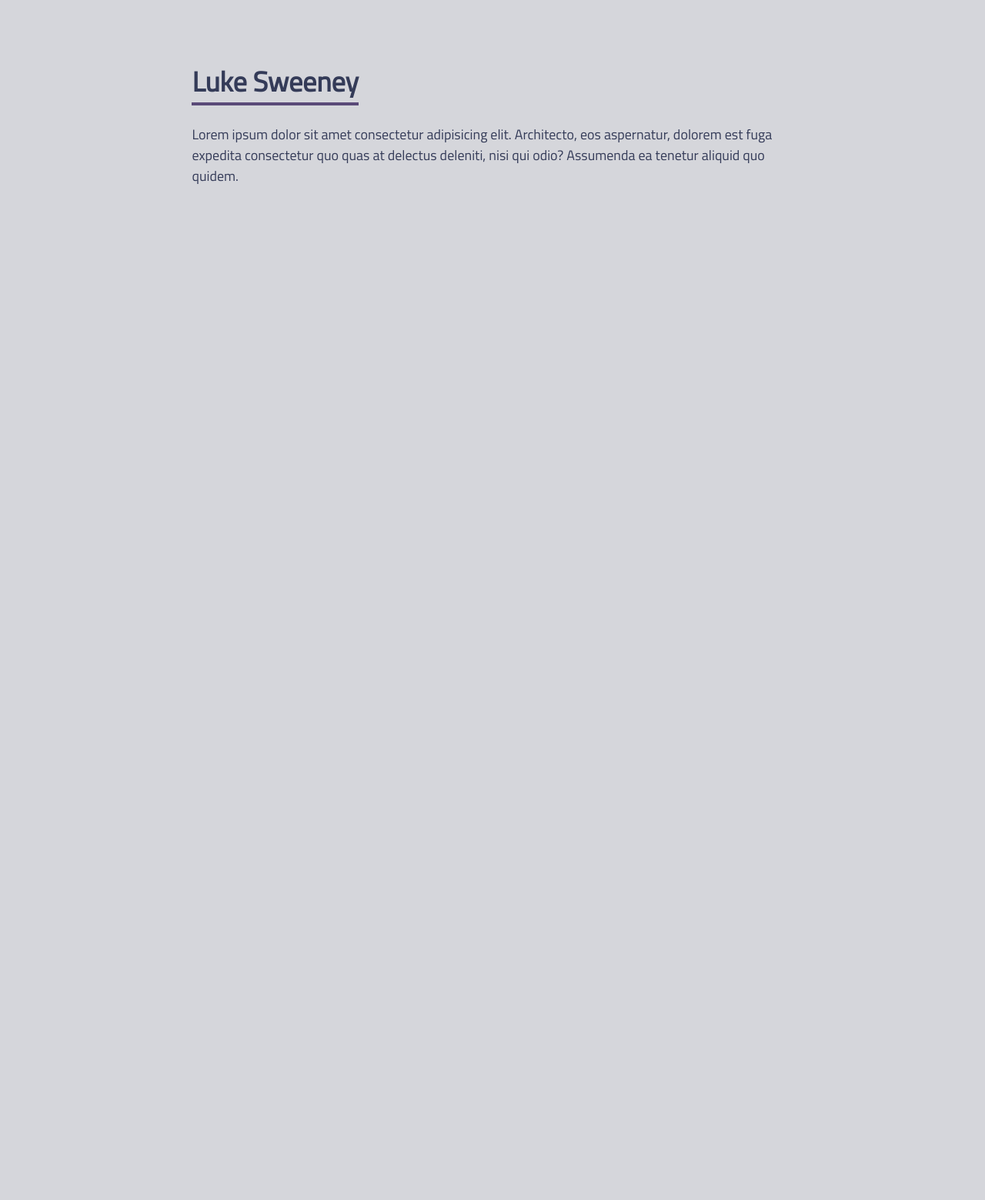
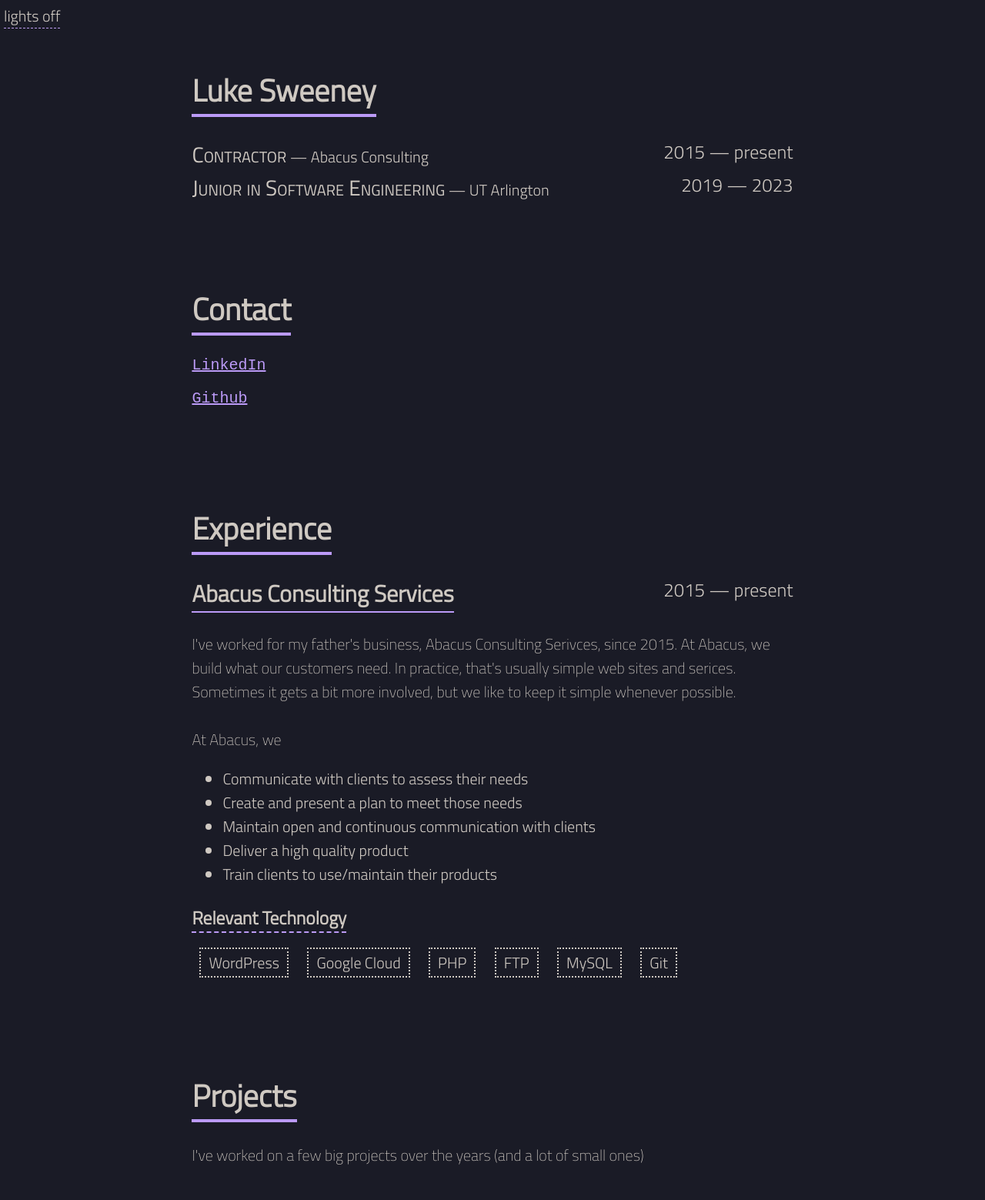
Before and after one commit to llamicron/llamicron.github.io, a plain HTML site: page index.html in a window 1280 px wide. Shown: the whole page at 77% size. Before the commit the page ends 800 px from the top, so only its background shows below. Drawn offline with Linux system fonts and the light colour scheme.

Commit message:
Adds a lot more content

```diff
--- a/fonts/fonts.css
+++ b/fonts/fonts.css
@@ -9,6 +9,11 @@
 }
 
 @font-face {
+  font-family: "Titillium SemiBold";
+  src: url("TitilliumWeb-SemiBold.ttf");
+}
+
+@font-face {
   font-family: "Titillium Italic";
   src: url("TitilliumWeb-Italic.ttf");
 }
@@ -17,3 +22,8 @@
   font-family: "Titillium Light";
   src: url("TitilliumWeb-Light.ttf");
 }
+
+@font-face {
+  font-family: "Titillium ExtraLight";
+  src: url("TitilliumWeb-ExtraLight.ttf");
+}
--- a/index.html
+++ b/index.html
@@ -1,22 +1,88 @@
 <html>
 
 <head>
+    <title>Luke</title>
     <link rel="stylesheet" href="fonts/fonts.css">
     <link rel="stylesheet" href="styles.css">
 </head>
 
 
 
-<body class="light">
+<body>
+    <div id="lights">lights off</div>
+
     <div class="container">
-
         <h1>Luke Sweeney</h1>
 
-        Lorem ipsum dolor sit amet consectetur adipisicing elit. Architecto, eos aspernatur, dolorem est fuga expedita consectetur quo quas at delectus deleniti, nisi qui odio? Assumenda ea tenetur aliquid quo quidem.
+        <div>
+            <div class="lead">Contractor</div> &mdash; Abacus Consulting
+            <div class="time">2015 &mdash; present</div>
+        </div>
+
+        <div>
+            <div class="lead">Junior in Software Engineering</div> &mdash; UT Arlington
+            <div class="time">2019 &mdash; 2023</div>
+        </div>
     </div>
 
 
-    <script src="main.js"></script>
+    <div class="container">
+        <h1>Contact</h1>
+
+        <!-- <pre>luke@thesweeneys.org</pre>
+        <pre>(979) 383-9991</pre> -->
+        <pre><a href="https://www.linkedin.com/in/luke-s-294764108/">LinkedIn</a></pre>
+        <pre><a href="https://github.com/llamicron">Github</a></pre>
+    </div>
+
+    <div class="container">
+        <h1>Experience</h1>
+
+        <div>
+            <div class="time">2015 &mdash; present</div>
+            <h2>Abacus Consulting Services</h2>
+        </div>
+
+        <p>
+            I've worked for my father's business, Abacus Consulting Serivces, since 2015. At Abacus, we build what our customers need. In practice,
+            that's usually simple web sites and serices. Sometimes it gets a bit more involved, but we like to keep it simple whenever possible.
+            <br><br>
+            At Abacus, we
+            <ul>
+                <li>Communicate with clients to assess their needs</li>
+                <li>Create and present a plan to meet those needs</li>
+                <li>Maintain open and continuous communication with clients</li>
+                <li>Deliver a high quality product</li>
+                <li>Train clients to use/maintain their products</li>
+            </ul>
+        </p>
+
+        <h3>Relevant Technology</h3>
+
+        <ul class="skills">
+            <li>WordPress</li>
+            <li>Google Cloud</li>
+            <li>PHP</li>
+            <li>FTP</li>
+            <li>MySQL</li>
+            <li>Git</li>
+        </ul>
+    </div>
+
+
+
+    <div class="container">
+        <h1>Projects</h1>
+
+        <p>I've worked on a few big projects over the years (and a lot of small ones)</p>
+
+
+    </div>
+
+    <script src="theme.js"></script>
+    <script>
+        switchThemes(darkTheme);
+    </script>
 </body>
 
 
--- a/main.js
+++ /dev/null
@@ -1,28 +0,0 @@
-
-function switchThemes() {
-    darkTheme = [
-        ["--background", "#d5d6db"],
-        ["--text-color", "#343b58"],
-        ["--accent", "#5a4a78"]
-    ];
-
-    lightTheme = [
-        ["--background", "#1a1b26"],
-        ["--text-color", "#cfc9c2"],
-        ["--accent", "#bb9af7"]
-    ];
-
-    let style = document.documentElement.style;
-
-    // If it's the light theme
-    if (style.getPropertyValue("--background") == lightTheme[0][1]) {
-        // Switch to the dark
-        darkTheme.forEach(pair => {
-            style.setProperty(pair[0], pair[1]);
-        });
-    } else {
-        lightTheme.forEach(pair => {
-            style.setProperty(pair[0], pair[1]);
-        });
-    }
-}
--- a/styles.css
+++ b/styles.css
@@ -1,27 +1,6 @@
-:root {
-    /* Light Theme */
-    --background: #d5d6db;
-    --text-color: #343b58;
-    --accent: #5a4a78;
-
-
-
-    /* Dark Theme */
-    /*
-        These will be updated dynamically with JS,
-        just storing the values here
-
-        --background: #1a1b26;
-        --text-color: #cfc9c2;
-        --accent: #bb9af7;
-    */
-
-
-}
-
 body {
-    font-family: "Titillium Regular";
-    font-size: 18px;
+    font-family: "Titillium Light";
+    font-size: 20px;
 
     background-color: var(--background);
     color: var(--text-color);
@@ -30,11 +9,24 @@ body {
 }
 
 /* Setting the proper fonts */
-b { font-family: "Titillium Bold"; }
+b { font-family: "Titillium SemiBold"; }
 i { font-family: "Titillium Italic"; }
+a {
+    color: var(--accent);
+}
 
 
+/* Highlight color */
+::selection {
+  background: var(--selection); /* WebKit/Blink Browsers */
+  color: black;
+}
+::-moz-selection {
+  background: var(--selection); /* Gecko Browsers */
+}
 
+
+/* A basic contianer to shrink the content */
 .container {
     /* The golden ratio */
     width: 61.8%;
@@ -49,7 +41,59 @@ i { font-family: "Titillium Italic"; }
 }
 
 
+/* Heading Styles */
 h1 {
     width: max-content;
     border-bottom: 4px solid var(--accent);
 }
+h2 {
+    width: max-content;
+    border-bottom: 2px solid var(--accent);
+}
+h3 {
+    width: max-content;
+    border-bottom: 2px dashed var(--accent);
+}
+
+.lead {
+    display: inline;
+    font-size: 28px;
+    font-family: "Titillium Regular";
+    font-variant: small-caps;
+}
+
+.time {
+    display: flex;
+    float: right;
+    bottom: 0;
+    font-size: 24px;
+}
+
+/* Styles for the "lights" button that changes the theme */
+#lights {
+    width: max-content;
+    position: absolute;
+    left: 5;
+    top: 5;
+
+    font-family: "Titillium Light";
+    border-bottom: 1px dashed var(--accent);
+
+    cursor: pointer;
+}
+
+
+p {
+    font-family: "Titillium ExtraLight";
+}
+
+ul.skills {
+    padding: 0;
+}
+
+ul.skills li {
+    display: inline;
+    border: 2px dotted var(--pale);
+    padding: 2px 0.5em 2px 0.5em;
+    margin: 0px 0.5em 0px 0.5em;
+}
--- /dev/null
+++ b/theme.js
@@ -0,0 +1,45 @@
+// This document uses globals and other nasty JS shit but that's ok
+// because i'm keeping it as small as reasonably possible without golfing.
+
+// Defines the colors for the dark and light theme
+lightTheme = [
+    ["--background", "#d5d6db"],
+    ["--text-color", "#343b58"],
+    ["--accent", "#5a4a78"],
+    ["--pale", "#cfc9c2"],
+    ["--selection", "#a9b1d6"]
+];
+darkTheme = [
+    ["--background", "#1a1b26"],
+    ["--text-color", "#cfc9c2"],
+    ["--accent", "#bb9af7"],
+    ["--pale", "#cfc9c2"],
+    ["--selection", "#a9b1d6"]
+];
+
+// Get a handle on the document styles.
+// Colors are set in styles.css then changed here
+let style = document.documentElement.style;
+let lights = document.getElementById("lights");
+
+
+// When you click the button, change the theme
+lights.addEventListener("click", () => {
+    // If its currently the light theme
+    if (style.getPropertyValue("--background") == lightTheme[0][1]) {
+        // Change to the dark one
+        switchThemes(darkTheme);
+        // update the text
+        lights.textContent = "lights off";
+    } else {
+        // Same here
+        switchThemes(lightTheme);
+        lights.textContent = "lights on";
+    }
+})
+
+function switchThemes(theme) {
+    theme.forEach(pair => {
+        style.setProperty(pair[0], pair[1]);
+    });
+}
```
Also changed, not shown: fonts/TitilliumWeb-ExtraLight.ttf (added), fonts/TitilliumWeb-SemiBold.ttf (added), 1 other file.
